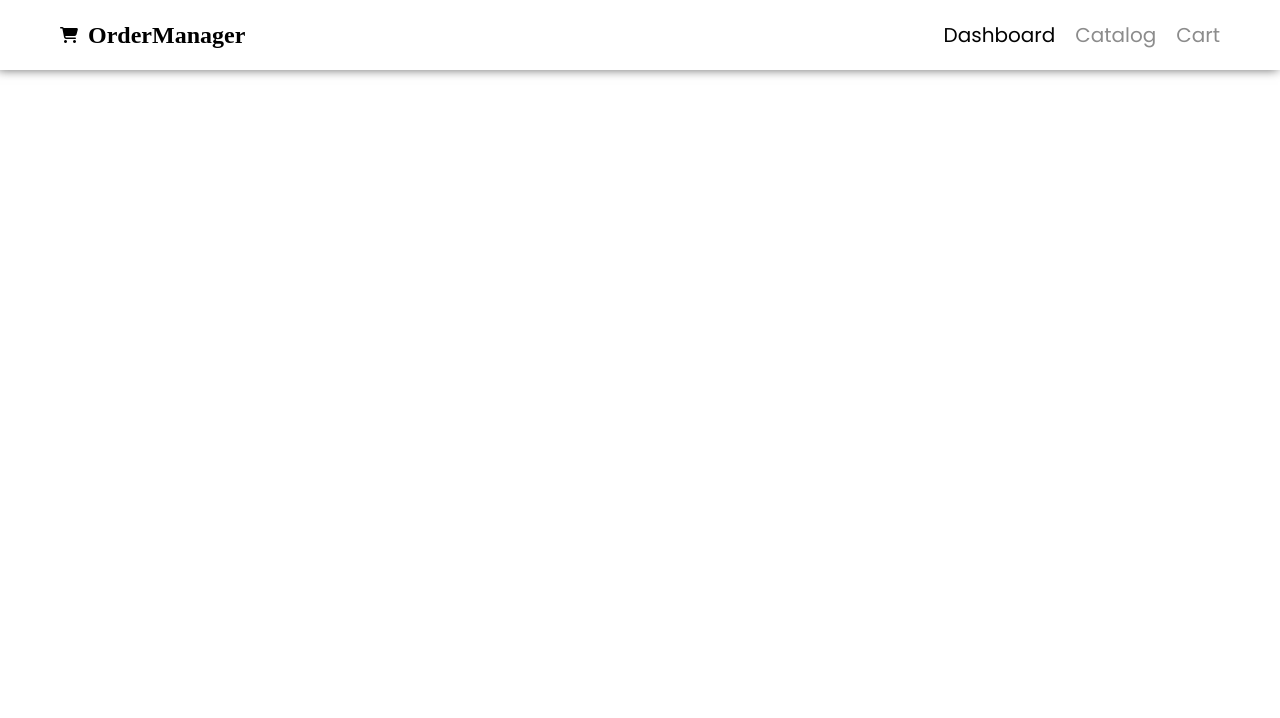
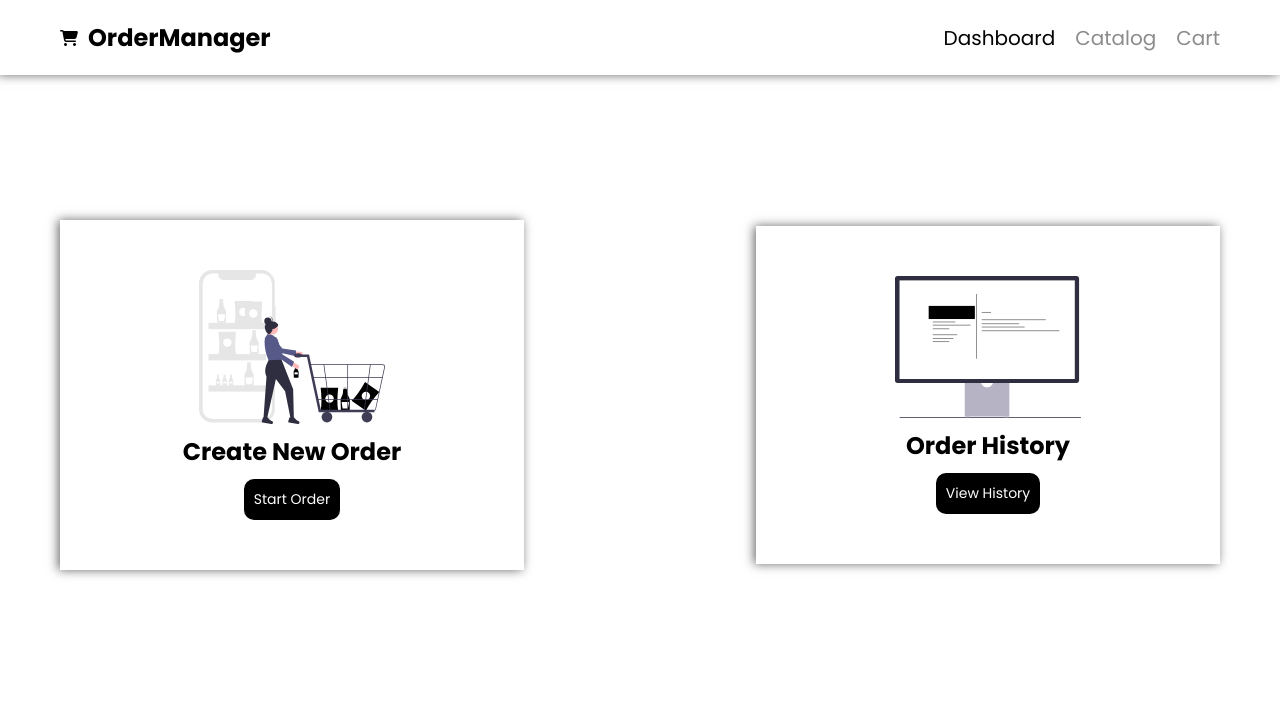
Before and after one commit to abdfahmawe/E-commerce, a plain HTML site: page html/index.html in a window 1280 px wide. Drawn offline with Linux system fonts and the light colour scheme.

Commit message:
make the Dashboard screen

```diff
--- a/assests/css/style.css
+++ b/assests/css/style.css
@@ -1,5 +1,7 @@
 @import url(base.css);
-
+body {
+  font-family: var(--mainFont);
+}
 header {
   padding: 20px 0;
   box-shadow: -2px 0px 10px #00000096;
@@ -42,3 +44,55 @@ header .Nav .selected {
     display: none;
   }
 }
+.Dashboard .row {
+  display: flex;
+  height: 80vh;
+  align-items: center;
+  flex-wrap: wrap;
+  justify-content: space-between;
+}
+.Dashboard .new-order,
+.Dashboard .order-hisory {
+  width: 40%;
+  display: flex;
+  flex-direction: column;
+  justify-content: center;
+  align-items: center;
+  flex-wrap: wrap;
+  gap: 10px;
+  padding: 50px 0;
+  box-shadow: -2px 0px 10px #00000096;
+}
+
+.Dashboard .new-order img,
+.Dashboard .order-hisory img {
+  width: 40%;
+}
+.Dashboard .new-order h2,
+.Dashboard .order-hisory h2 {
+  font-size: 24px;
+}
+
+.Dashboard .order-hisory a,
+.Dashboard .new-order a {
+  border-radius: 10px;
+  font-size: 14px;
+  color: white;
+  background: black;
+  padding: 10px;
+}
+@media screen and (max-width: 900px) {
+  .Dashboard .new-order,
+  .Dashboard .order-hisory {
+    width: 100%;
+  }
+  .Dashboard .row {
+    justify-content: space-evenly;
+  }
+}
+@media screen and (max-width: 450px) {
+  .Dashboard .new-order h2,
+  .Dashboard .order-hisory h2 {
+    font-size: 16px;
+  }
+}
--- a/html/index.html
+++ b/html/index.html
@@ -32,5 +32,23 @@
         </div>
       </div>
     </header>
+    <main>
+      <section class="Dashboard">
+        <div class="container">
+          <div class="row">
+            <div class="new-order">
+              <img src="../assests/images/Dashbord/oders.svg" alt="order" />
+              <h2>Create New Order</h2>
+              <a href="../html/Catalog.html">Start Order</a>
+            </div>
+            <div class="order-hisory">
+              <img src="../assests/images/Dashbord/history.svg" alt="History" />
+              <h2>Order History</h2>
+              <a href="../html/History.html">View History</a>
+            </div>
+          </div>
+        </div>
+      </section>
+    </main>
   </body>
 </html>
```
Also changed, not shown: assests/images/Dashbord/history.svg (added), assests/images/Dashbord/oders.svg (added).
